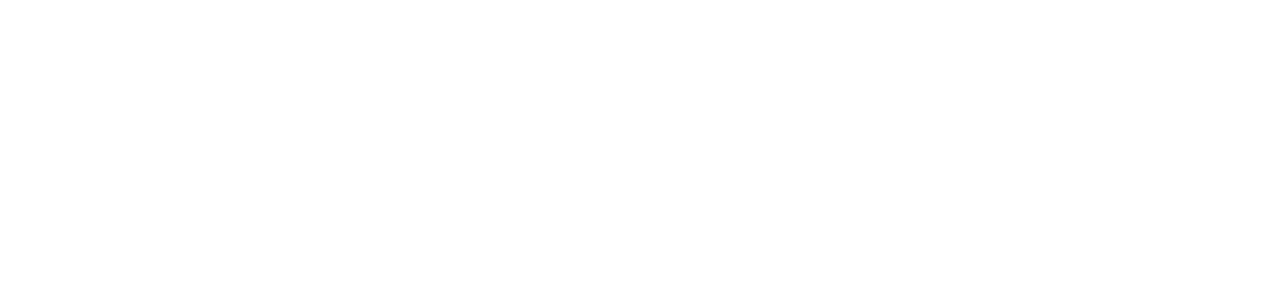
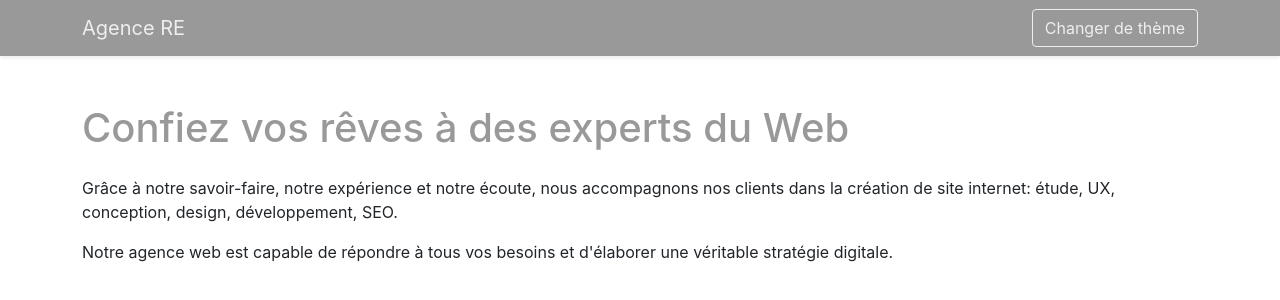
Before and after one commit to phbord/THP-react-site-agence, a React (Create React App) app: page /about in a window 1280 px wide. Shown: the top 300 px of the page. Built offline with nearby package versions, Linux system fonts and the light colour scheme.

Commit message:
first commit

```diff
--- a/src/App.jsx
+++ b/src/App.jsx
@@ -3,13 +3,17 @@
 import { BrowserRouter as Router, Switch, Route, Link } from 'react-router-dom';
 import 'bootstrap';
 
+import ThemeContext from 'ThemeContext';
 import Header from 'components/Header';
 import Home from 'pages/Home';
 import About from 'pages/About';
 import Works from 'pages/Works';
 
 function App() {
-  return (
+  const [currentTheme, setCurrentTheme] = useState(true)
+
+  return (<>
+    <ThemeContext.Provider value="">
       <div className="App">
         <Header />
         <Router>
@@ -20,7 +24,8 @@
           </Switch>
         </Router>
       </div>
-  );
+    </ThemeContext.Provider>
+  </>);
 }
 
 export default App;
--- /dev/null
+++ b/src/ThemeContext.jsx
@@ -0,0 +1,5 @@
+import React, { createContext } from 'react';
+
+const ThemeContext = createContext(true)
+
+export default ThemeContext;
--- a/src/assets/scss/components/_header.scss
+++ b/src/assets/scss/components/_header.scss
@@ -0,0 +1,11 @@
+.navbar {
+    background-color: $dark-gray;
+
+    .navbar-brand {
+        color: $light;
+    }
+    .btn {
+        border-color: $light;
+        color: $light;
+    }
+}
--- /dev/null
+++ b/src/assets/scss/components/_layout.scss
@@ -0,0 +1,16 @@
+body {
+    margin: 0;
+    font-family: -apple-system, BlinkMacSystemFont, 'Segoe UI', 'Roboto', 'Oxygen',
+      'Ubuntu', 'Cantarell', 'Fira Sans', 'Droid Sans', 'Helvetica Neue',
+      sans-serif;
+    -webkit-font-smoothing: antialiased;
+    -moz-osx-font-smoothing: grayscale;
+}
+
+.App {
+    min-height: 100vh;
+}
+
+h1,h2 {
+    color: $dark-gray;
+}
--- a/src/assets/scss/components/_night_mode.scss
+++ b/src/assets/scss/components/_night_mode.scss
@@ -1 +1,16 @@
-.night_mode {}
+.night_mode {
+    background-color: $dark;
+    color: $light;
+
+    .navbar {
+        background-color: $light-gray;
+
+        .navbar-brand {
+            color: $dark;
+        }
+        .btn {
+            border-color: $dark;
+            color: $dark;
+        }
+    }
+}
--- a/src/assets/scss/components/_variables.scss
+++ b/src/assets/scss/components/_variables.scss
@@ -0,0 +1,4 @@
+$dark: #111;
+$light: #eee;
+$dark-gray: #999;
+$light-gray: #ddd;
--- a/src/assets/scss/index.scss
+++ b/src/assets/scss/index.scss
@@ -1,17 +1,5 @@
 @import "~bootstrap/scss/bootstrap";
 @import "./components/variables";
+@import "./components/layout";
 @import "./components/header";
 @import "./components/night_mode";
-
-body {
-  margin: 0;
-  font-family: -apple-system, BlinkMacSystemFont, 'Segoe UI', 'Roboto', 'Oxygen',
-    'Ubuntu', 'Cantarell', 'Fira Sans', 'Droid Sans', 'Helvetica Neue',
-    sans-serif;
-  -webkit-font-smoothing: antialiased;
-  -moz-osx-font-smoothing: grayscale;
-}
-
-.App {
-  min-height: 100vh;
-}
--- a/src/components/Header.jsx
+++ b/src/components/Header.jsx
@@ -2,7 +2,16 @@
 
 const Header = () => {
   return (
-    <div></div>
+    <header>
+      <nav className="navbar shadow-sm">
+        <div className="container">
+          <a href="#"
+              className="navbar-brand d-flex align-items-center">Agence RE</a>
+          <button type="button"
+                  className="btn">Changer de thème</button>
+        </div>
+      </nav>
+    </header>
   );
 };
 
--- a/src/pages/About.jsx
+++ b/src/pages/About.jsx
@@ -2,7 +2,12 @@
 
 const About = () => {
   return (
-    <div></div>
+    <div className="container my-5">
+      <h1 className="mb-4">Websitic est une Agence de communication digitale à paris ayant pour mission de vous accompagner sur vos projets digitaux</h1>
+      <p>De l’étape d’avant projet web au lancement effectif du site, nous somme là pour vous.</p>
+      <p>Tout au long de la durée de vie de nos projets communs, nous mettons tout en oeuvre pour vous proposer des stratégies digitales efficaces et vous permettre d’atteindre vos objectifs.</p>
+      <p>Laissez votre projet entre des mains dignes de confiance, ayant accompagné "PLATON", "TCar", "Solane" ou encore "Sedal" vers le sommet.</p>
+    </div>
   );
 };
 
--- a/src/pages/Home.jsx
+++ b/src/pages/Home.jsx
@@ -2,7 +2,11 @@
 
 const Home = () => {
   return (
-    <div></div>
+    <div className="container my-5">
+      <h1 className="mb-4">Confiez vos rêves à des experts du Web</h1>
+      <p>Grâce à notre savoir-faire, notre expérience et notre écoute, nous accompagnons nos clients dans la création de site internet: étude, UX, conception, design, développement, SEO.</p>
+      <p>Notre agence web est capable de répondre à tous vos besoins et d'élaborer une véritable stratégie digitale.</p>
+    </div>
   );
 };
 
--- a/src/pages/Works.jsx
+++ b/src/pages/Works.jsx
@@ -2,7 +2,10 @@
 
 const Works = () => {
 	return (
-		<div></div>
+	  <div className="container my-5">
+      <h1 className="mb-4">Au fil des années, nous avons pu accompagner les meilleurs</h1>
+      <p>Découvrez pas à pas comment nous avons été présent pour lancer vos marques préférées.</p>
+    </div>
 	);
 };
 
```
Also changed, not shown: src/components/StudyCase.jsx (added, +12 -0 lines). Lines whose indentation alone changed are shown as unchanged.
